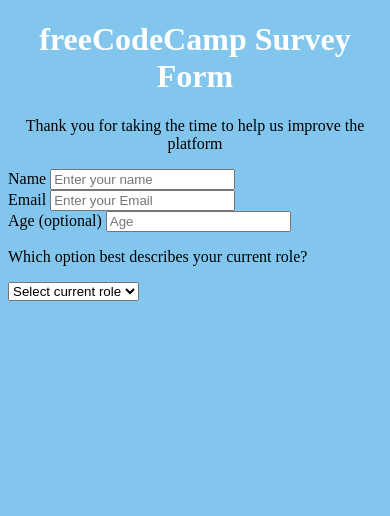
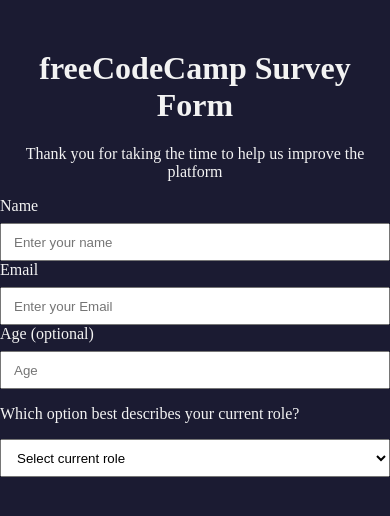
Before and after one commit to Marconio-dos-Santos/Responsividade, a plain HTML site: page index.html in a window 390 px wide. Drawn offline with Linux system fonts and the light colour scheme.

Commit message:
aprendendo responsividade

```diff
--- a/style.css
+++ b/style.css
@@ -1,15 +1,34 @@
-*{
-    text-decoration: none;
-
-}
-h1, h2{
-    color: white;
+* {
+    box-sizing: border-box;
 }
 
 body{
-    background-color: rgba(33, 154, 224, 0.562);
+    color: #f3f3f3;
+    background: #1b1b32;
+    margin: 0;
 }
 
-.header {
+label {
+    display: flex;
+    align-items: center;
+    margin-bottom: 0.5rem;
+}
+input,
+select,
+textarea{
+    margin: 0;
+}
+
+.container {
+    width: 100%;
+    margin: 3.125rem auto 0 auto;
+}
+
+.text-center {
     text-align: center;
 }
+.form-control {
+    display: block;
+    width: 100%;
+    height: 2.375rem;
+    padding: 0.375rem 0.75rem;
```
